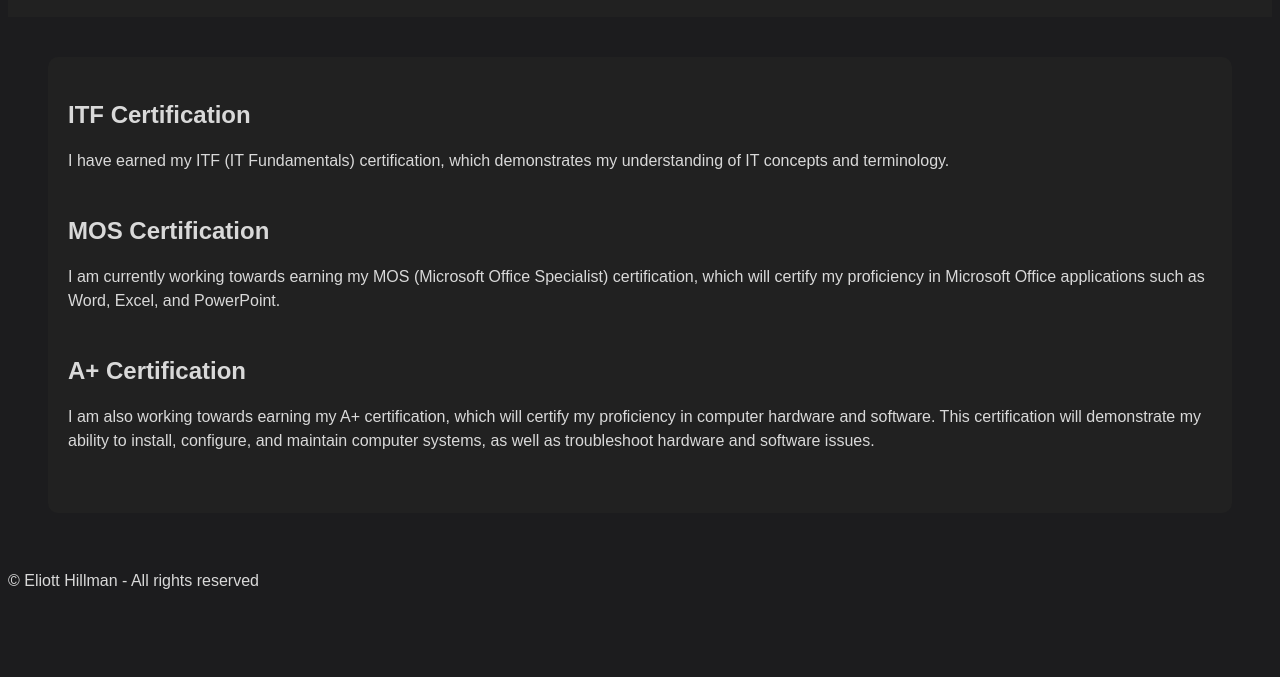
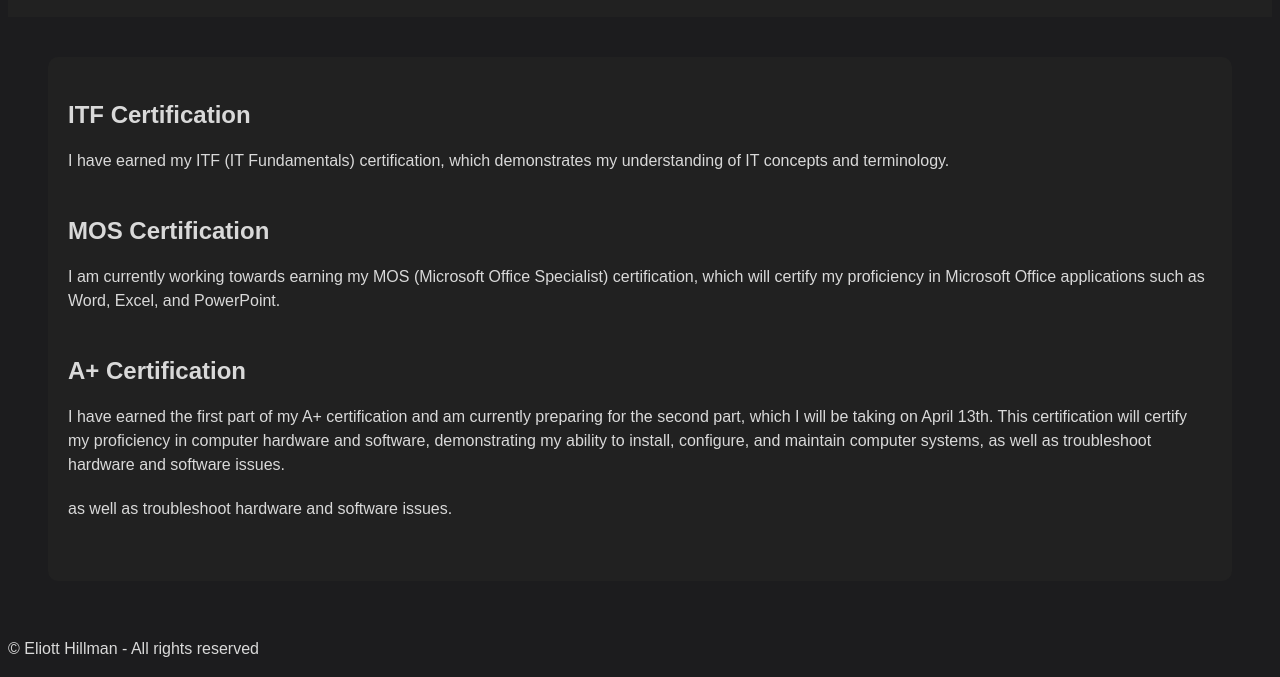
Before and after one commit to aprunge/aprunge.github.io, a plain HTML site: page education.html in a window 1280 px wide. Shown: the part 125-802 px from the top of the page. Drawn offline with Linux system fonts and the light colour scheme.

Commit message:
Update education.html

```diff
--- a/education.html
+++ b/education.html
@@ -37,7 +37,7 @@
 
     <section>
       <h2>A+ Certification</h2>
-      <p>I am also working towards earning my A+ certification, which will certify my proficiency in computer hardware and software. This certification will demonstrate my ability to install, configure, and maintain computer systems, as well as troubleshoot hardware and software issues.</p>
+      <p>I have earned the first part of my A+ certification and am currently preparing for the second part, which I will be taking on April 13th. This certification will certify my proficiency in computer hardware and software, demonstrating my ability to install, configure, and maintain computer systems, as well as troubleshoot hardware and software issues.</p> as well as troubleshoot hardware and software issues.</p>
 </section>
 </div>
 </div>
```
